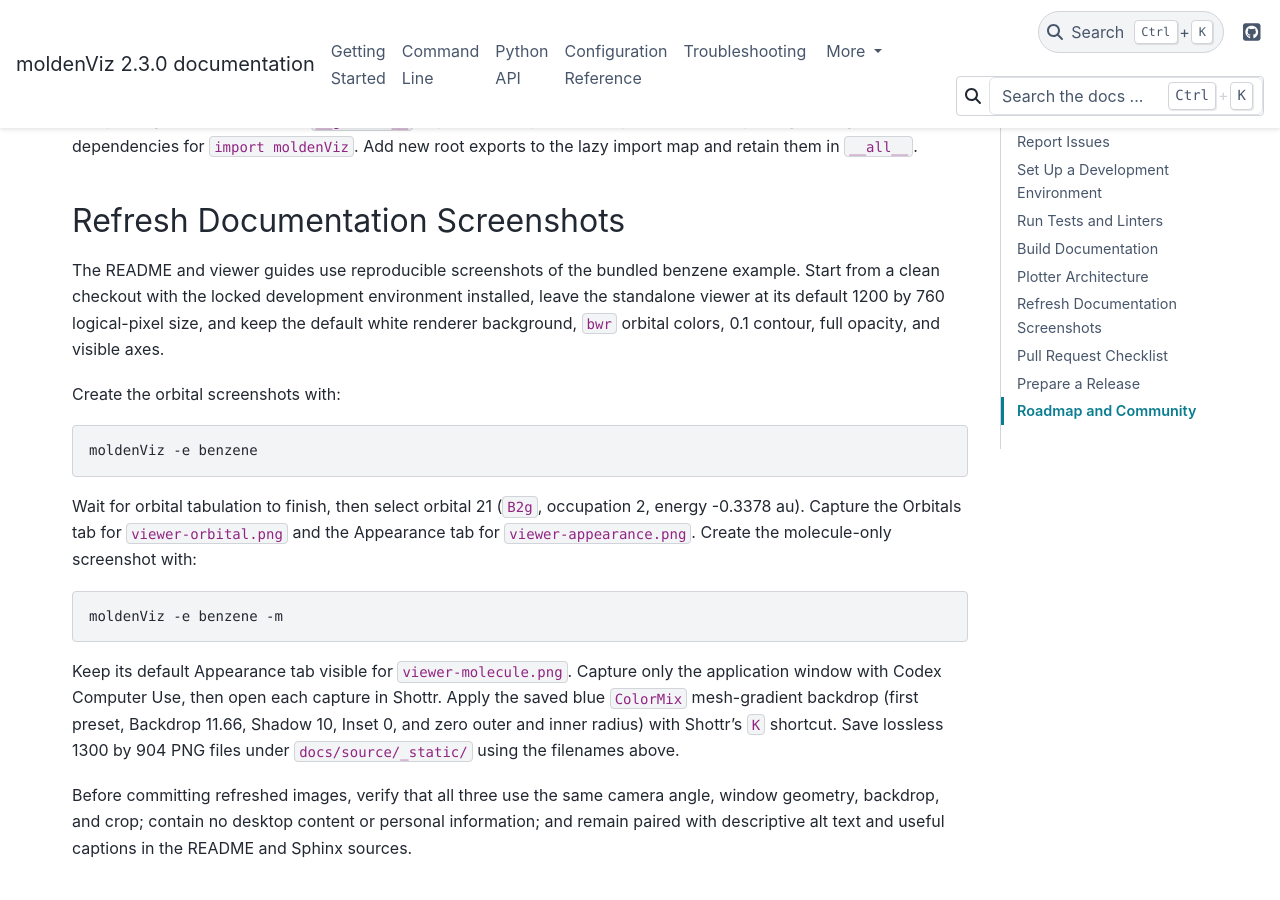
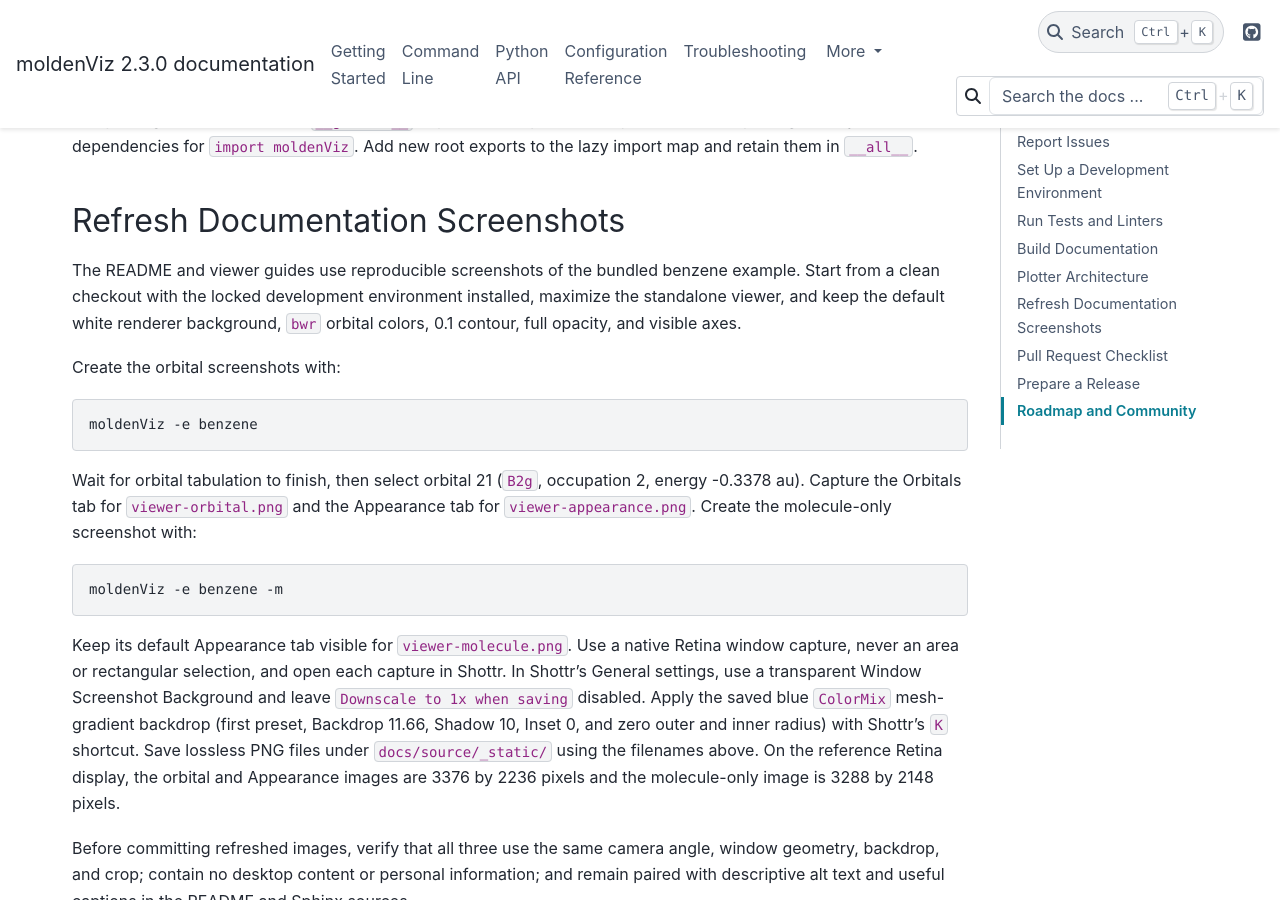
Before and after one commit to Faria22/moldenViz, a Sphinx documentation site: the page built from docs/source/contributing.rst, in a window 1280 px wide and 900 px high, scrolled down 1961 px. Built offline with Sphinx 7.4.7 and the PyData theme 0.15.4, drawn with Linux system fonts in a browser that asks for light colours.

Commit message:
Improve documentation screenshot captures

```diff
--- a/docs/source/contributing.rst
+++ b/docs/source/contributing.rst
@@ -90,9 +90,9 @@
 
 The README and viewer guides use reproducible screenshots of the bundled
 benzene example. Start from a clean checkout with the locked development
-environment installed, leave the standalone viewer at its default 1200 by 760
-logical-pixel size, and keep the default white renderer background, ``bwr``
-orbital colors, 0.1 contour, full opacity, and visible axes.
+environment installed, maximize the standalone viewer, and keep the default
+white renderer background, ``bwr`` orbital colors, 0.1 contour, full opacity,
+and visible axes.
 
 Create the orbital screenshots with:
 
@@ -109,12 +109,16 @@
 
    moldenViz -e benzene -m
 
-Keep its default Appearance tab visible for ``viewer-molecule.png``. Capture
-only the application window with Codex Computer Use, then open each capture in
-Shottr. Apply the saved blue ``ColorMix`` mesh-gradient backdrop (first preset,
+Keep its default Appearance tab visible for ``viewer-molecule.png``. Use a
+native Retina window capture, never an area or rectangular selection, and open
+each capture in Shottr. In Shottr's General settings, use a transparent Window
+Screenshot Background and leave ``Downscale to 1x when saving`` disabled.
+Apply the saved blue ``ColorMix`` mesh-gradient backdrop (first preset,
 Backdrop 11.66, Shadow 10, Inset 0, and zero outer and inner radius) with
-Shottr's ``K`` shortcut. Save lossless 1300 by 904 PNG files under
-``docs/source/_static/`` using the filenames above.
+Shottr's ``K`` shortcut. Save lossless PNG files under
+``docs/source/_static/`` using the filenames above. On the reference Retina
+display, the orbital and Appearance images are 3376 by 2236 pixels and the
+molecule-only image is 3288 by 2148 pixels.
 
 Before committing refreshed images, verify that all three use the same camera
 angle, window geometry, backdrop, and crop; contain no desktop content or
```
Also changed, not shown: 3 other files.
